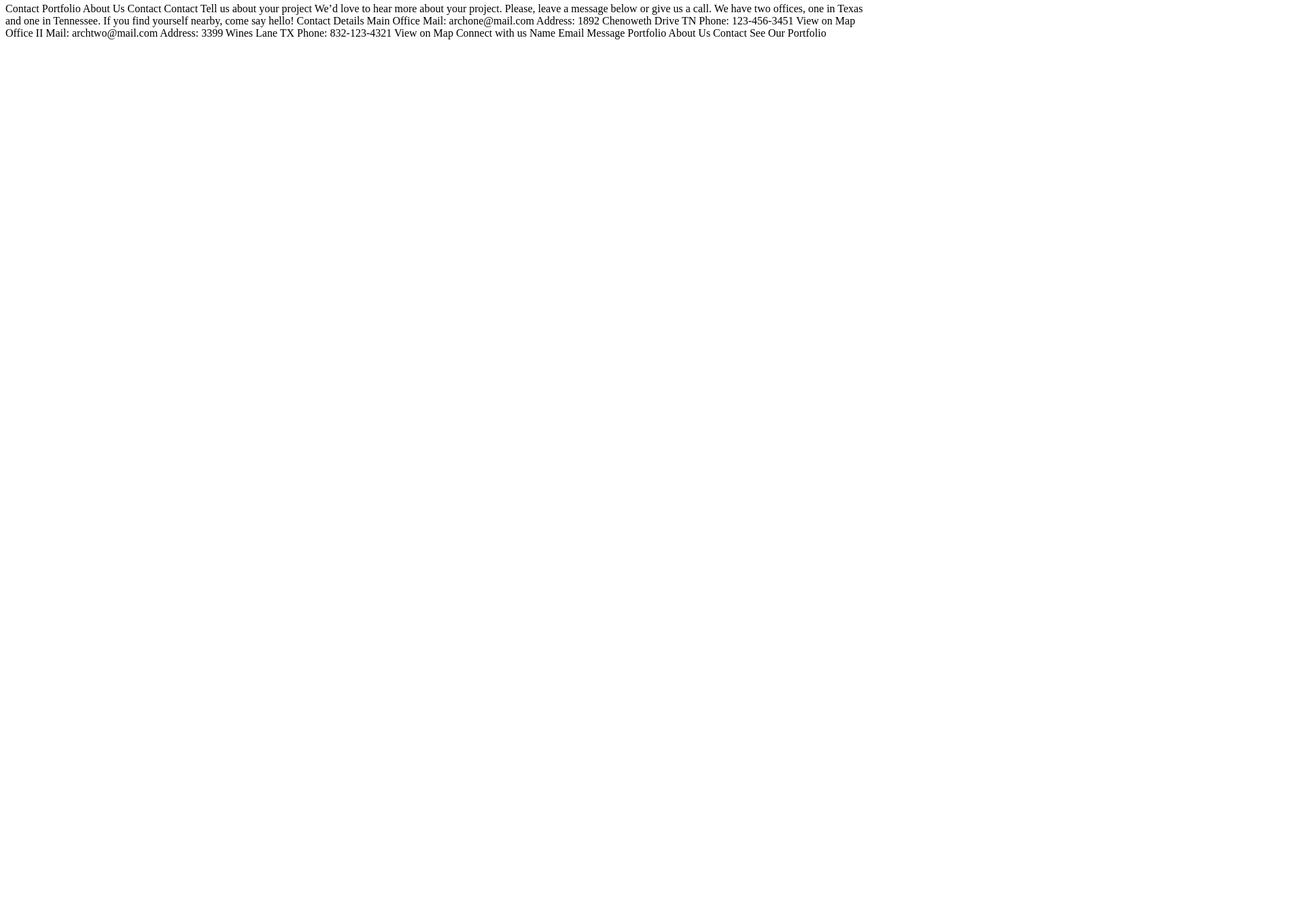
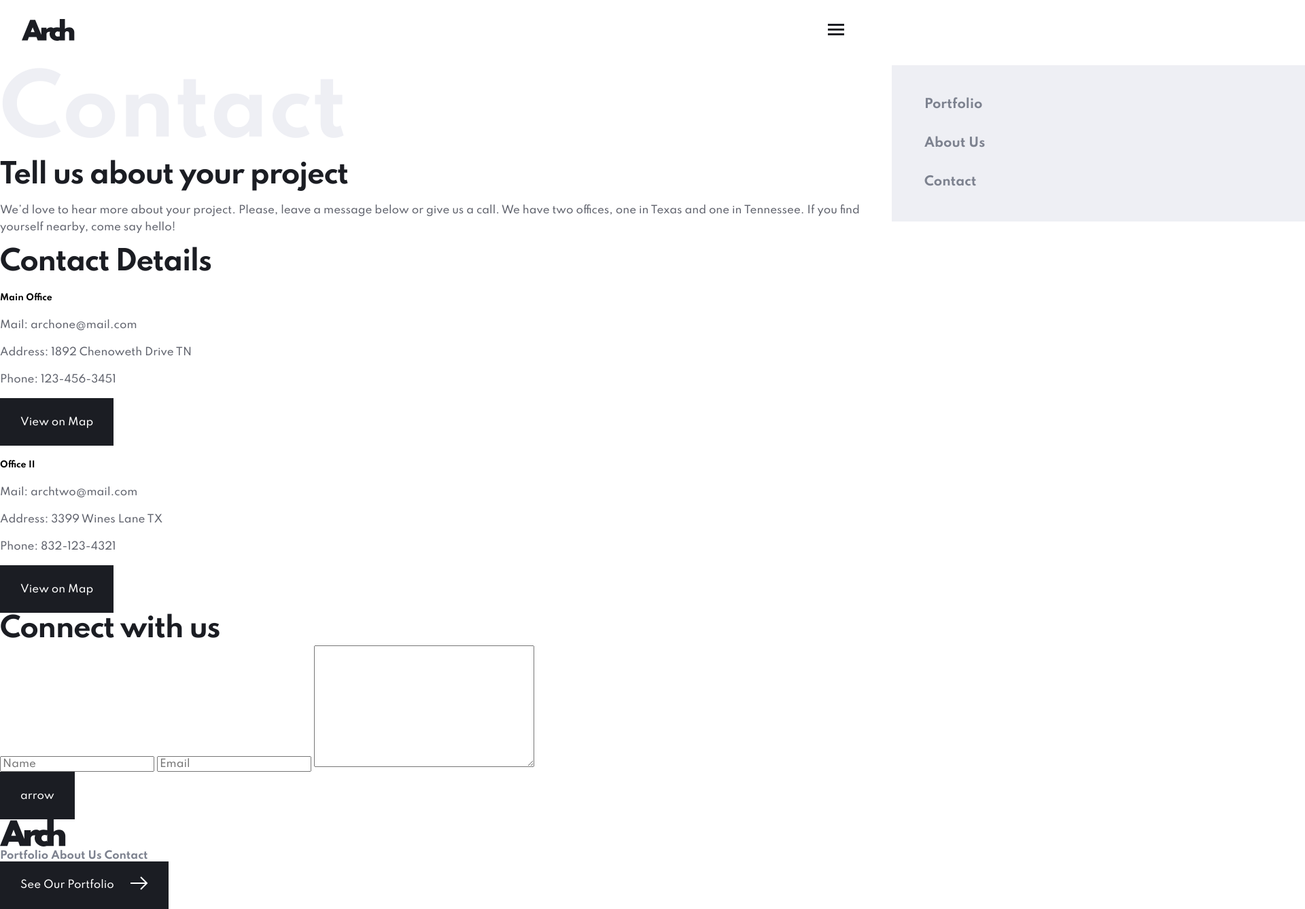
Before and after one commit to Andrparsons/arch-studio, a plain HTML site: page contact.html in a window 1280 px wide. Shown: the part 4-1342 px from the top of the page at 68% size, 1920 px wide, since content can reach past the window. Before the commit the page ends 800 px from the top, so only its background shows below. Drawn offline with Linux system fonts and the light colour scheme.

Commit message:
markup for contact page added

```diff
--- a/contact.html
+++ b/contact.html
@@ -1,57 +1,156 @@
 <!DOCTYPE html>
 <html lang="en">
-<head>
-  <meta charset="UTF-8">
-  <meta name="viewport" content="width=device-width, initial-scale=1.0">
+  <head>
+    <meta charset="UTF-8" />
+    <meta name="viewport" content="width=device-width, initial-scale=1.0" />
 
-  <link rel="icon" type="image/png" sizes="32x32" href="./assets/favicon-32x32.png">
+    <link
+      rel="icon"
+      type="image/png"
+      sizes="32x32"
+      href="./assets/favicon-32x32.png"
+    />
+    <link
+      href="https://fonts.googleapis.com/css2?family=Spartan:wght@500;700&display=swap"
+      rel="stylesheet"
+    />
+    <link rel="stylesheet" href="normalize.css" />
+    <link rel="stylesheet" href="style.css" />
 
-  <title>Frontend Mentor | Arch Studio Website Challenge</title>
-</head>
-<body>
+    <title>Arch Studio | Contact</title>
+  </head>
+  <body>
+    <div class="sidebar">
+      Contact
+    </div>
+    <header>
+      <div class="nav-group">
+        <a href="./index.html">
+          <img class="logo" src="./assets/logo.svg" alt="" />
+        </a>
+        <button class="menu-btn">
+          <img src="./assets/icons/icon-hamburger.svg" alt="" />
+        </button>
+      </div>
+      <nav class="nav">
+        <a class="nav--link" href="./portfolio.html">
+          Portfolio
+        </a>
+        <a class="nav--link" href="./about.html">
+          About Us
+        </a>
+        <a class="nav--link" href="./contact.html">
+          Contact
+        </a>
+      </nav>
+    </header>
+    <main>
+      <div class="modal"></div>
+      <div class="page--intro">
+        <h1 class="page--title">
+          Contact
+        </h1>
+        <h3 class="page--subtitle">
+          Tell us about your project
+        </h3>
+        <p>
+          We’d love to hear more about your project. Please, leave a message
+          below or give us a call. We have two offices, one in Texas and one in
+          Tennessee. If you find yourself nearby, come say hello!
+        </p>
+      </div>
 
-  Contact
+      <div class="contact-details">
+        <h3 class="page--subtitle">
+          Contact Details
+        </h3>
 
-  Portfolio
-  About Us
-  Contact
+        <div class="office-address">
+          <div class="address-group">
+            <h5>
+              Main Office
+            </h5>
+            <p>
+              Mail: archone@mail.com
+            </p>
+            <p>
+              Address: 1892 Chenoweth Drive TN
+            </p>
+            <p>
+              Phone: 123-456-3451
+            </p>
+          </div>
+          <button class="btn">
+            View on Map
+          </button>
+        </div>
 
-  Contact
+        <div class="office-addess">
+          <h5>
+            Office II
+          </h5>
+          <p>
+            Mail: archtwo@mail.com
+          </p>
+          <p>
+            Address: 3399 Wines Lane TX
+          </p>
+          <p>
+            Phone: 832-123-4321
+          </p>
 
-  Tell us about your project
+          <button class="btn">
+            View on Map
+          </button>
+        </div>
+      </div>
 
-  We’d love to hear more about your project. Please, leave a message below or give
-  us a call. We have two offices, one in Texas and one in Tennessee. If you find
-  yourself nearby, come say hello!
+      <!-- MAP GOES HERE -->
 
-  Contact Details
-
-  Main Office
-  Mail:	archone@mail.com
-  Address: 1892 Chenoweth Drive TN
-  Phone: 123-456-3451
-
-  View on Map
-
-  Office II
-  Mail: archtwo@mail.com
-  Address: 3399 Wines Lane TX
-  Phone: 832-123-4321
-
-  View on Map
-
-  Connect with us
-
-  Name
-  Email
-  Message
-
-
-  Portfolio
-  About Us
-  Contact
-
-  See Our Portfolio
-
-</body>
+      <div class="contact-form">
+        <h3 class="page--subtitle">
+          Connect with us
+        </h3>
+        <input type="text" placeholder="Name" />
+        <input type="email" name="" id="" placeholder="Email" />
+        <textarea name="" id="" cols="30" rows="10" placeholder="Message">
+        </textarea>
+        <button class="btn">
+          arrow
+        </button>
+      </div>
+    </main>
+    <footer>
+      <div class="container">
+        <div class="footer--logo">
+          <img src="./assets/logo.svg" alt="" />
+        </div>
+        <nav class="footer--nav">
+          <a class="nav--link" href="./portfolio.html">
+            Portfolio
+          </a>
+          <a class="nav--link" href="./about.html">
+            About Us
+          </a>
+          <a class="nav--link" href="./contact.html">
+            Contact
+          </a>
+          <button class="btn">
+            See Our Portfolio
+            <svg xmlns="http://www.w3.org/2000/svg" width="26" height="20">
+              <g
+                fill="none"
+                fill-rule="evenodd"
+                stroke="#1B1D23"
+                stroke-width="2"
+              >
+                <path d="M15 1l9 9-9 9M0 10h24" class="icon-arrow" />
+              </g>
+            </svg>
+          </button>
+        </nav>
+      </div>
+    </footer>
+    <script src="./script.js"></script>
+  </body>
 </html>
--- a/style.css
+++ b/style.css
@@ -60,6 +60,9 @@ h2 {
 
 h3 {
   font-size: var(--h3);
+  line-height: 1.2;
+  letter-spacing: -1.43px;
+  font-weight: 700;
 }
 
 h4 {
@@ -68,6 +71,15 @@ h4 {
 
 .page--title {
   color: var(--veryLightGrey);
+}
+
+.page--subtitle {
+  color: var(--veryDarkBlue);
+}
+
+p {
+  color: var(--darkGrey);
+  line-height: 1.67;
 }
 
 /* links */
@@ -108,6 +120,7 @@ a {
   padding: 1.5em 2em;
   cursor: pointer;
   display: flex;
+  line-height: 1.67;
 }
 
 .btn:hover,
@@ -157,6 +170,10 @@ a {
 .nav-group {
   display: flex;
   justify-content: space-between;
+}
+
+.logo {
+  width: 4.85rem;
 }
 
 .nav {
@@ -212,7 +229,16 @@ main {
   background-blend-mode: overlay;
 }
 
+.project--title {
+  letter-spacing: -1.2px;
+  font-weight: 700;
+  line-height: 1;
+}
+
 .project--text {
+  margin-top: 1em;
+  margin-bottom: 3.8em;
+  color: var(--white);
 }
 
 .btn-group {
@@ -288,3 +314,5 @@ main {
     rgba(0, 0, 0, 0.499044) 100%
   );
 }
+
+/* welcome */
```
Also changed, not shown: about.html (+5 -4 lines), index.html (+3 -3 lines).
